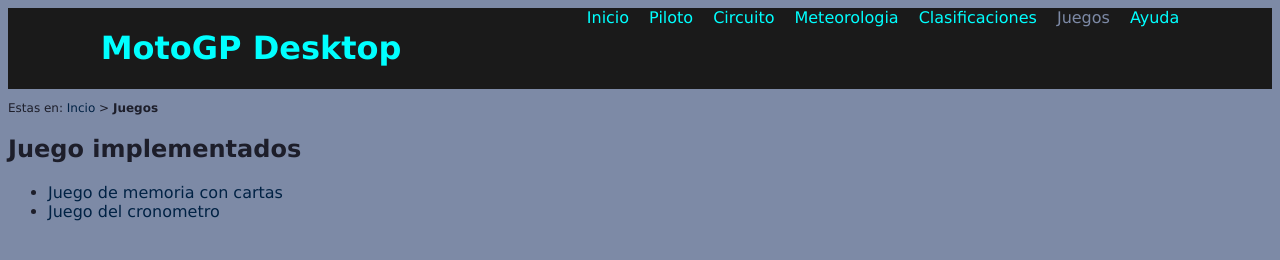
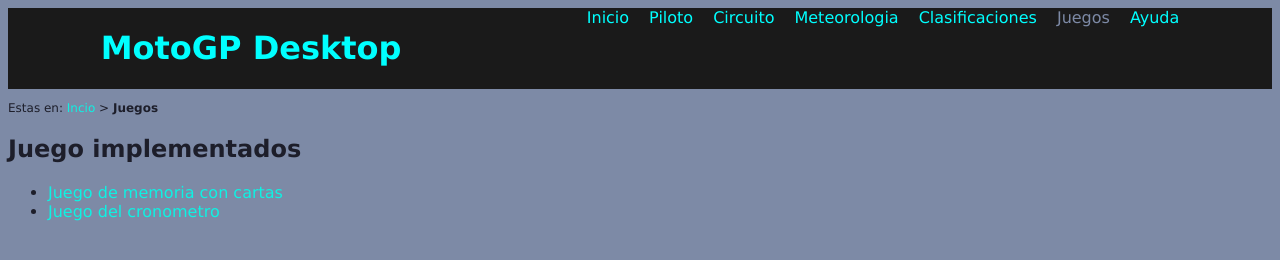
Before and after one commit to bolaos1/SEW, a plain HTML site: page MotoGP-Desktop/juegos.html in a window 1280 px wide. Drawn offline with Linux system fonts and the light colour scheme.

Commit message:
Update estilo.css

```diff
--- a/MotoGP-Desktop/estilo/estilo.css
+++ b/MotoGP-Desktop/estilo/estilo.css
@@ -16,13 +16,12 @@ header{
 
 /*Especifidad: (0,0,1)*/
 a{
-  color:#002244;
+  color: #0ef2e3;
   text-decoration-line: none;
+  /*Advertencia de color permitida: hereda backgroundcolor del header*/
 }
 /*Especifidad: (0,1,1)*/
-a:visited{
-  color: #112233;
-}
+
 a:hover, a:focus{
   color:aquamarine;
   /*Advertencia de color permitida: hereda backgroundcolor del header*/
```
